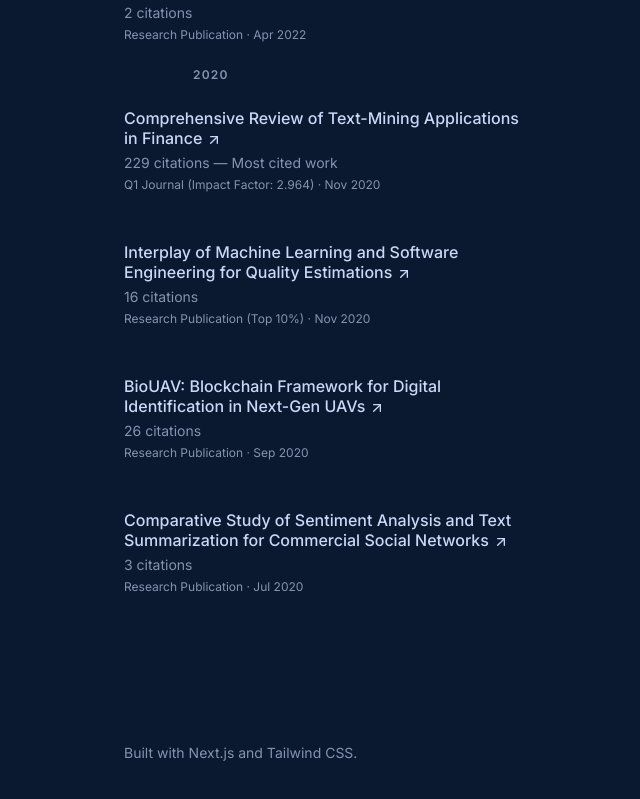
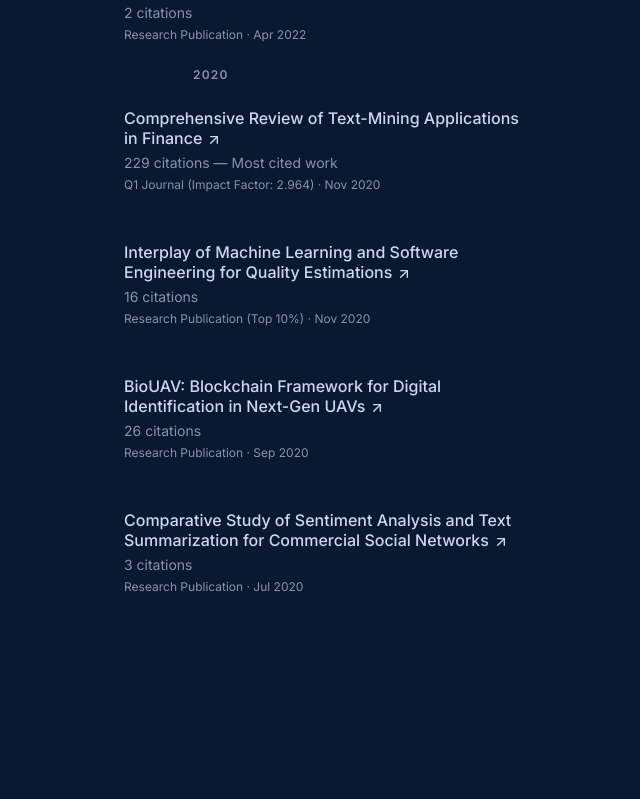
Before and after one commit to habubakar89/hamzaabubakar-site, a Next.js app: page / in a window 1280 px wide. Shown: the part 4276-5075 px from the top of the page, without its empty margins (524-1164 px from the left). Built offline with nearby package versions, Linux system fonts and the light colour scheme.

Commit message:
Remove footer text

```diff
--- a/src/data/site.ts
+++ b/src/data/site.ts
@@ -327,8 +327,6 @@ export const siteData: SiteData = {
   },
 
   footer: {
-    lines: [
-      "Built with Next.js and Tailwind CSS.",
-    ],
+    lines: [],
   },
 };
```
